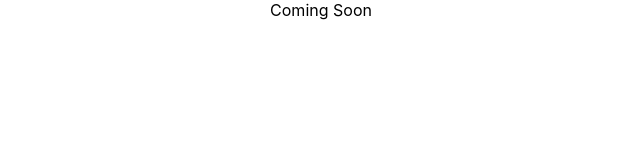
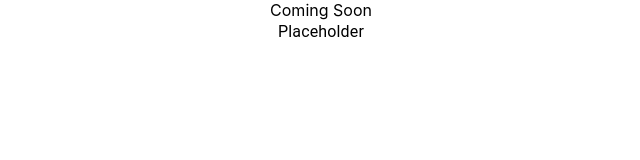
Before and after one commit to JoelStokes/jStokesGames, a React (Create React App) app in the folder js-games/: page / in a window 1280 px wide. Shown: the top 160 px of the page, without its empty margins (319-959 px from the left). Built offline with nearby package versions, Linux system fonts and the light colour scheme.

Commit message:
Adding React Router Dom & Material UI

```diff
--- a/js-games/package.json
+++ b/js-games/package.json
@@ -3,11 +3,13 @@
   "version": "0.1.0",
   "private": true,
   "dependencies": {
+    "@material-ui/core": "^4.11.4",
     "@testing-library/jest-dom": "^5.12.0",
     "@testing-library/react": "^11.2.6",
     "@testing-library/user-event": "^12.8.3",
     "react": "^17.0.2",
     "react-dom": "^17.0.2",
+    "react-router-dom": "^5.2.0",
     "react-scripts": "4.0.3",
     "web-vitals": "^1.1.1"
   },
--- a/js-games/src/App.js
+++ b/js-games/src/App.js
@@ -1,10 +1,22 @@
+import React from 'react';
 import './App.css';
+import {
+  BrowserRouter as Router,
+  Switch,
+  Route,
+  Redirect
+} from "react-router-dom";
+
+import Home from './pages/Home';
 
 function App() {
   return (
-    <div className="App">
-      Coming Soon
-    </div>
+    <Router>
+      <div className="App">
+        Coming Soon
+        <Home/>
+      </div>
+    </Router>
   );
 }
 
--- /dev/null
+++ b/js-games/src/pages/Home.jsx
@@ -0,0 +1,14 @@
+import React, { useState } from 'react'
+import { Typography } from '@material-ui/core';
+
+function Home() {
+    return (
+        <div>
+            <Typography>
+                Placeholder
+            </Typography>
+        </div>
+    )
+}
+
+export default Home;
```
Also changed, not shown: 2 other files (tests, documents, lock files or other folders).
